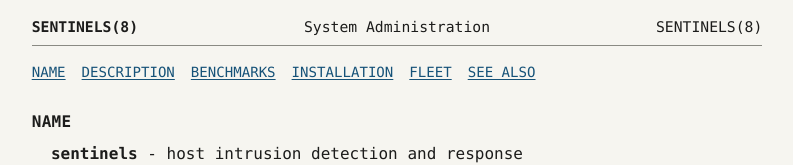
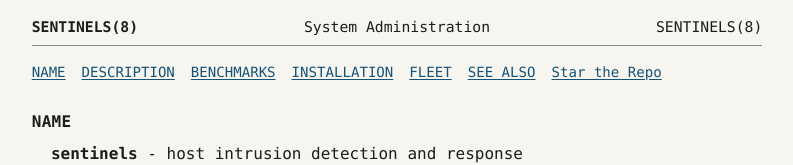
Before and after one commit to gary23w/sentinels, a plain HTML site: page packaging/site/index.html in a window 1280 px wide. Shown: the top 165 px of the page, without its empty margins (243-1036 px from the left). Drawn offline with Linux system fonts and the light colour scheme.

Commit message:
Add repo star link

```diff
--- a/packaging/site/index.html
+++ b/packaging/site/index.html
@@ -37,7 +37,7 @@ section { scroll-margin-top: 1rem; }
   <h1>SENTINELS(8)</h1><span class="middle">System Administration</span><span>SENTINELS(8)</span>
 </header>
 <nav class="jump" aria-label="Sections">
-  <a href="#name">NAME</a><a href="#description">DESCRIPTION</a><a href="#benchmarks">BENCHMARKS</a><a href="#installation">INSTALLATION</a><a href="#fleet">FLEET</a><a href="#see-also">SEE ALSO</a>
+  <a href="#name">NAME</a><a href="#description">DESCRIPTION</a><a href="#benchmarks">BENCHMARKS</a><a href="#installation">INSTALLATION</a><a href="#fleet">FLEET</a><a href="#see-also">SEE ALSO</a><a href="https://github.com/gary23w/sentinels">Star the Repo</a>
 </nav>
 <main>
 <section id="name">
```
